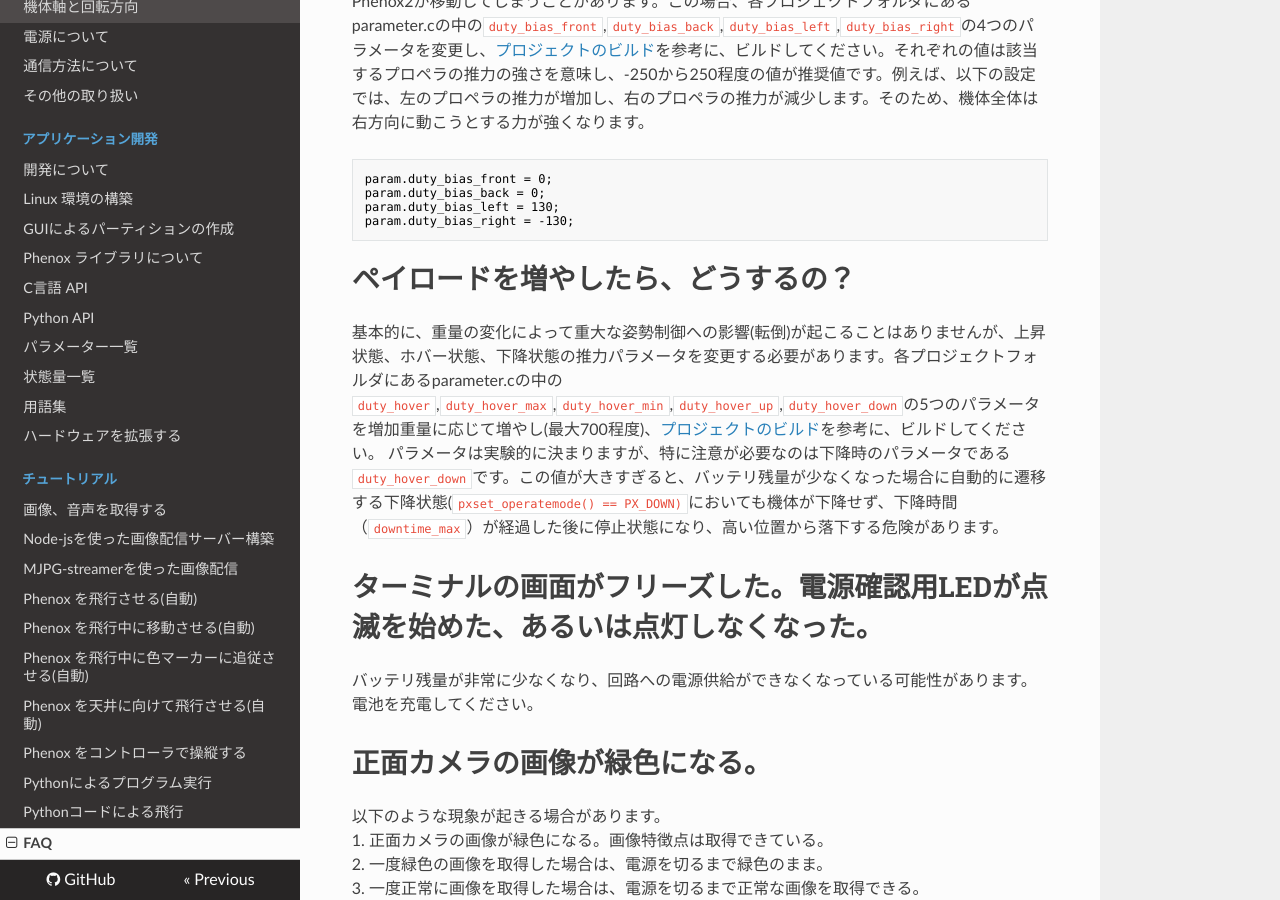
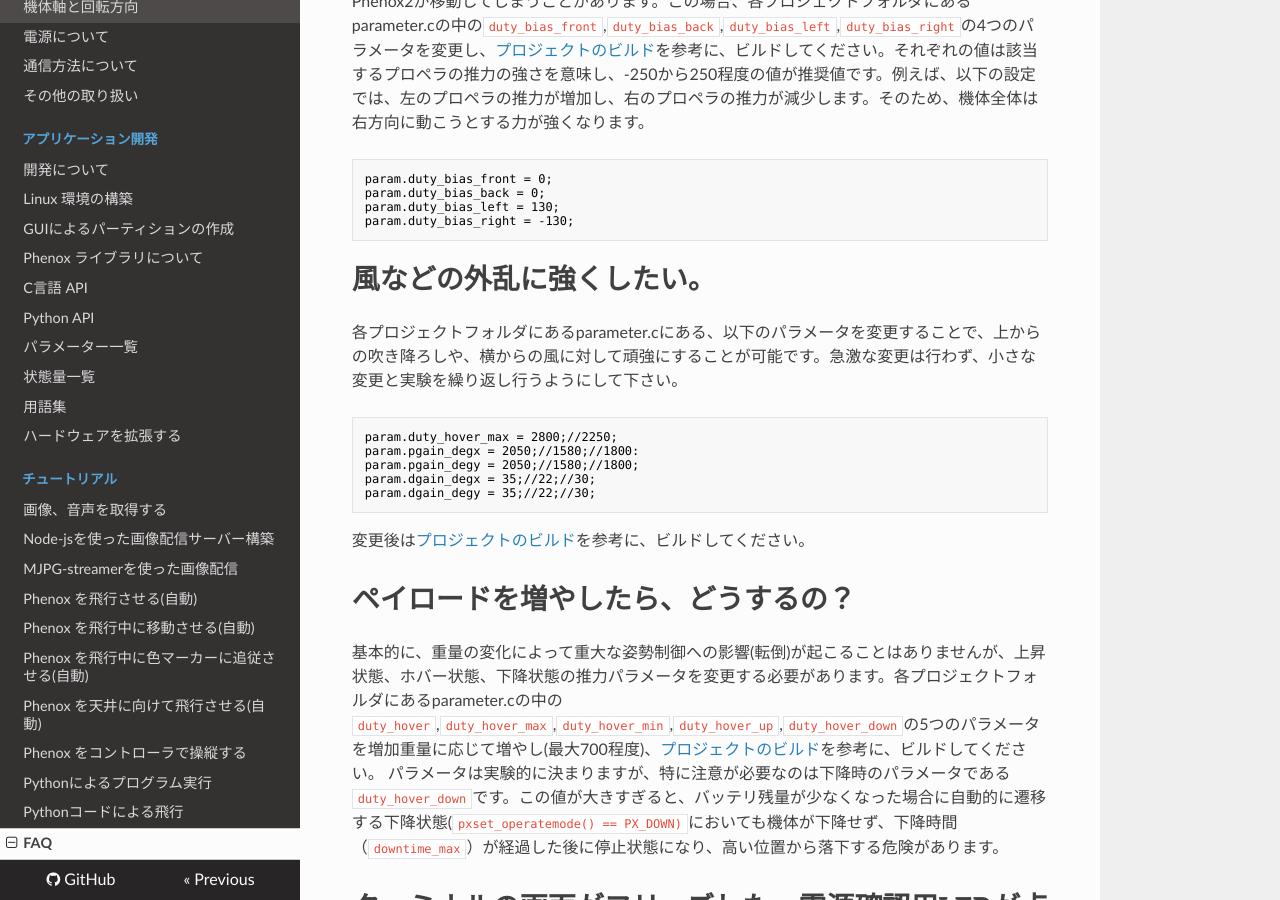
Before and after one commit to phenoxlab/phenox, an MkDocs documentation site: the page built from docs/faq.md, in a window 1280 px wide and 900 px high, scrolled down 1362 px. Built offline with MkDocs 1.6.1, drawn with Linux system fonts in a browser that asks for light colours; nearby versions of some CDN libraries; old or Windows-style settings are respelled for this version of MkDocs.

Commit message:
added attention and firmware2

````diff
--- a/docs/faq.md
+++ b/docs/faq.md
@@ -33,6 +33,17 @@ param.duty_bias_left = 130;
 param.duty_bias_right = -130;
 ```
 
+# 風などの外乱に強くしたい。
+各プロジェクトフォルダにあるparameter.cにある、以下のパラメータを変更することで、上からの吹き降ろしや、横からの風に対して頑強にすることが可能です。急激な変更は行わず、小さな変更と実験を繰り返し行うようにして下さい。
+```bash
+param.duty_hover_max = 2800;//2250;
+param.pgain_degx = 2050;//1580;//1800:
+param.pgain_degy = 2050;//1580;//1800;
+param.dgain_degx = 35;//22;//30;
+param.dgain_degy = 35;//22;//30;
+```
+変更後は[プロジェクトのビルド](./build)を参考に、ビルドしてください。
+
 # ペイロードを増やしたら、どうするの？
 基本的に、重量の変化によって重大な姿勢制御への影響(転倒)が起こることはありませんが、上昇状態、ホバー状態、下降状態の推力パラメータを変更する必要があります。各プロジェクトフォルダにあるparameter.cの中の`duty_hover`,`duty_hover_max`,`duty_hover_min`,`duty_hover_up`,`duty_hover_down`の5つのパラメータを増加重量に応じて増やし(最大700程度)、[プロジェクトのビルド](./build)を参考に、ビルドしてください。
 パラメータは実験的に決まりますが、特に注意が必要なのは下降時のパラメータである`duty_hover_down`です。この値が大きすぎると、バッテリ残量が少なくなった場合に自動的に遷移する下降状態(`pxset_operatemode() == PX_DOWN)`においても機体が下降せず、下降時間（`downtime_max`）が経過した後に停止状態になり、高い位置から落下する危険があります。
````
Also changed, not shown: docs/dev/env.md (+1 -1 lines).
